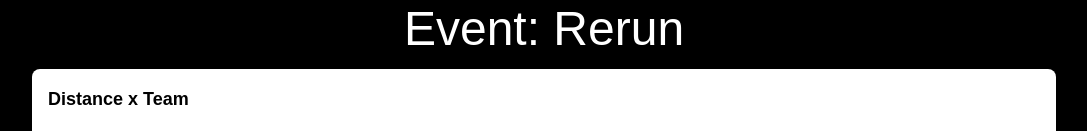
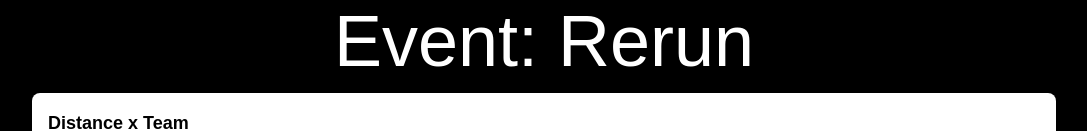
Before and after one commit to AcrossTheCloud/twelfth-monkey-stats, a website built with webpack: page src/index.html in a window 1280 px wide. Shown: the part 243-374 px from the top of the page, without its empty margins (96-1183 px from the left). Built offline with nearby package versions, Linux system fonts and the light colour scheme; no server answers; a web font is replaced by a local one.

Commit message:
minor
miner

```diff
--- a/src/index.html
+++ b/src/index.html
@@ -39,7 +39,7 @@
         <h1 class="text-8xl  text-white">12th Monkey Stats</h1>
 
     </div>
-    <h2 class="text-5xl  text-center text-white mb-4">Event: Rerun</h2>
+    <h2 class="text-7xl  text-center text-white mb-4">Event: Rerun</h2>
 
 
     <!-- First Chart Container -->
```
